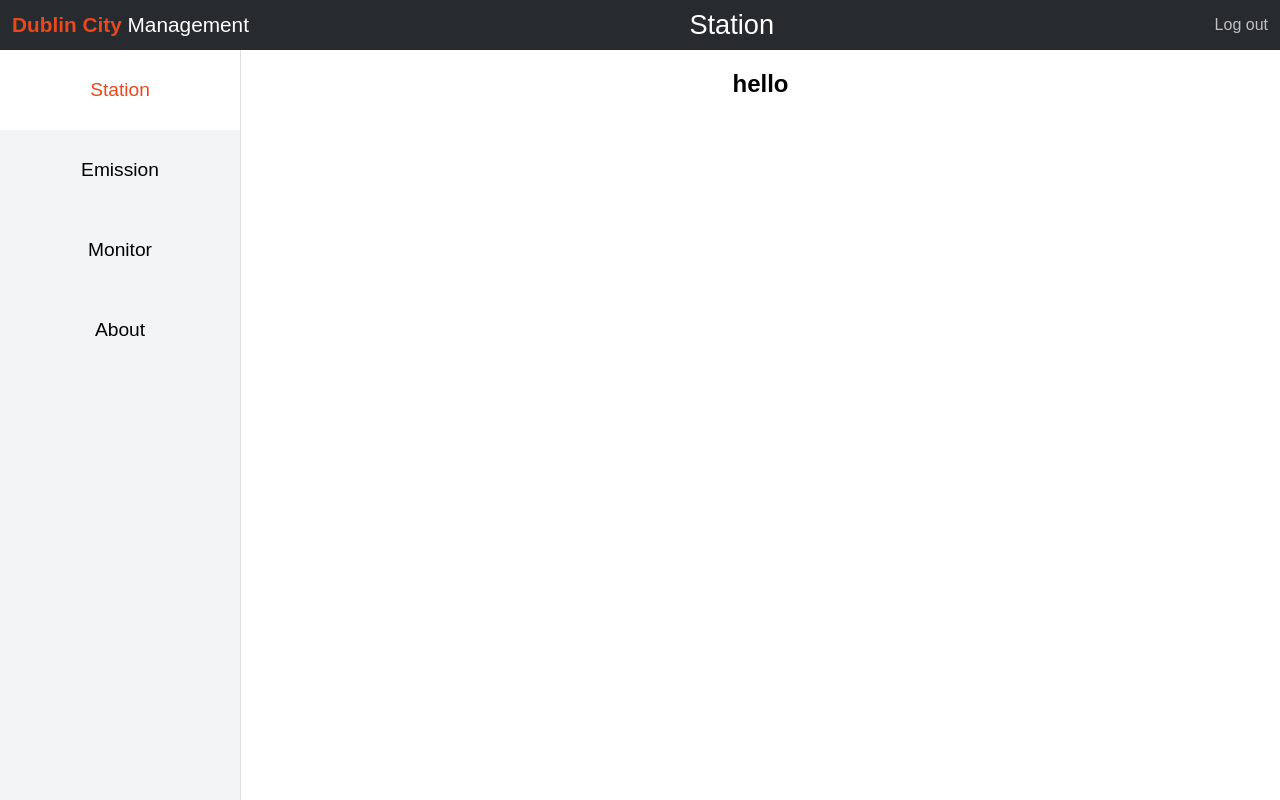
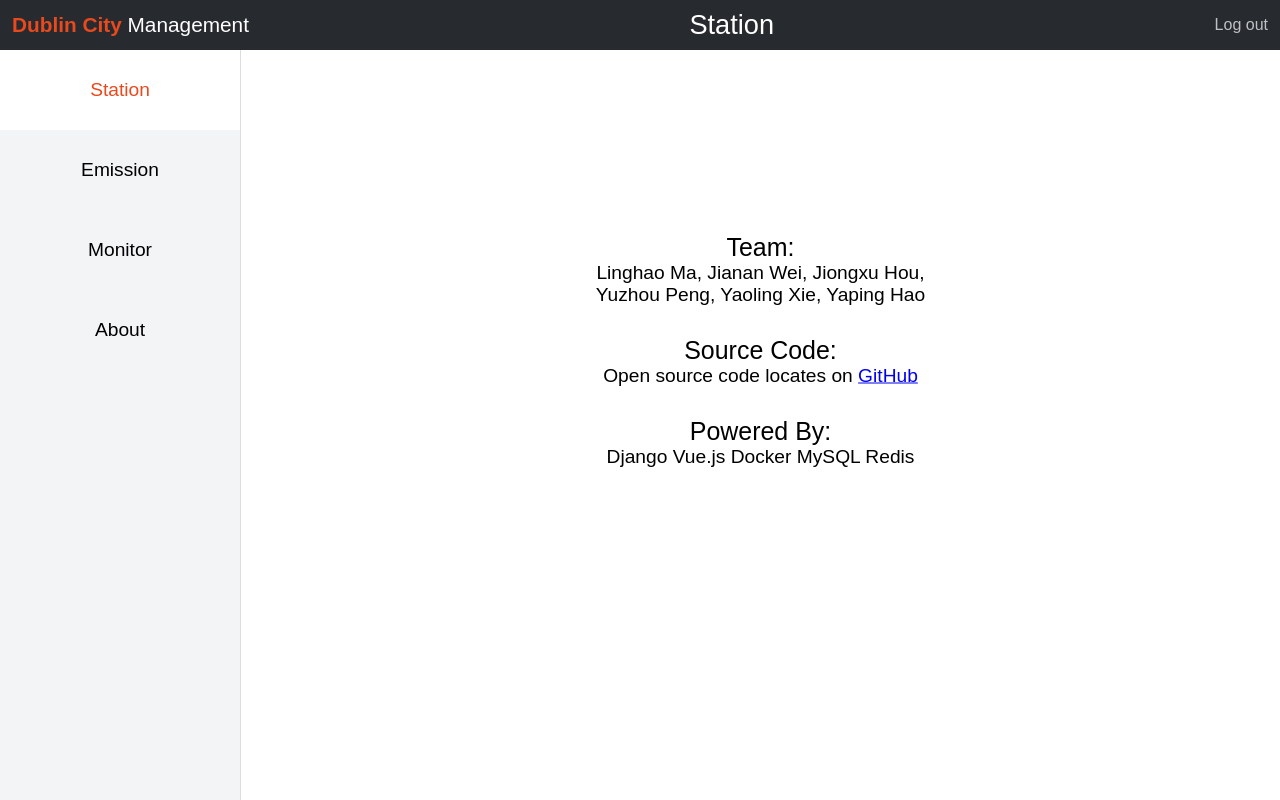
Before and after one commit to YuzhouPeng/TCD-Advanced-SE, a Vue app in the folder frontend/: page /#/about in a window 1280 px wide. Built offline with nearby package versions, Linux system fonts and the light colour scheme.

Commit message:
Add about

```diff
--- a/frontend/src/App.vue
+++ b/frontend/src/App.vue
@@ -154,8 +154,6 @@ html, body {
   background-color: #fff;
 }
 
-/*  views */
-
 #view {
   position: fixed;
   top: 50px;
--- a/frontend/src/components/About.vue
+++ b/frontend/src/components/About.vue
@@ -1,5 +1,11 @@
 <template>
-  <h1>hello</h1>
+  <div id="about">
+    <div id="container">
+      <P><span class="title">Team:</span><br>Linghao Ma, Jianan Wei,  Jiongxu Hou, <br>Yuzhou Peng, Yaoling Xie, Yaping Hao</P>
+      <p><span class="title">Source Code:</span><br>Open source code locates on <a href="https://github.com/PointerFLY/TCD-Advanced-SE" target="_blank">GitHub</a></p>
+      <p><span class="title">Powered By:</span><br>Django Vue.js Docker MySQL Redis</p>
+    </div>
+  </div>
 </template>
 
 <script>
@@ -9,5 +15,26 @@ export default {
 </script>
 
 <style scoped>
+#about {
+  overflow-x: hidden;
+  overflow-y: scroll;
+  width: 100%;
+  height: 100%;
+}
+
+#container {
+  position: relative;
+  top: 36%;
+  transform: translateY(-50%);
+}
+
+p {
+  font-size: 1.2em;
+  margin: 30px;
+}
+
+p .title {
+  font-size: 1.3em;
+}
 
 </style>
```
